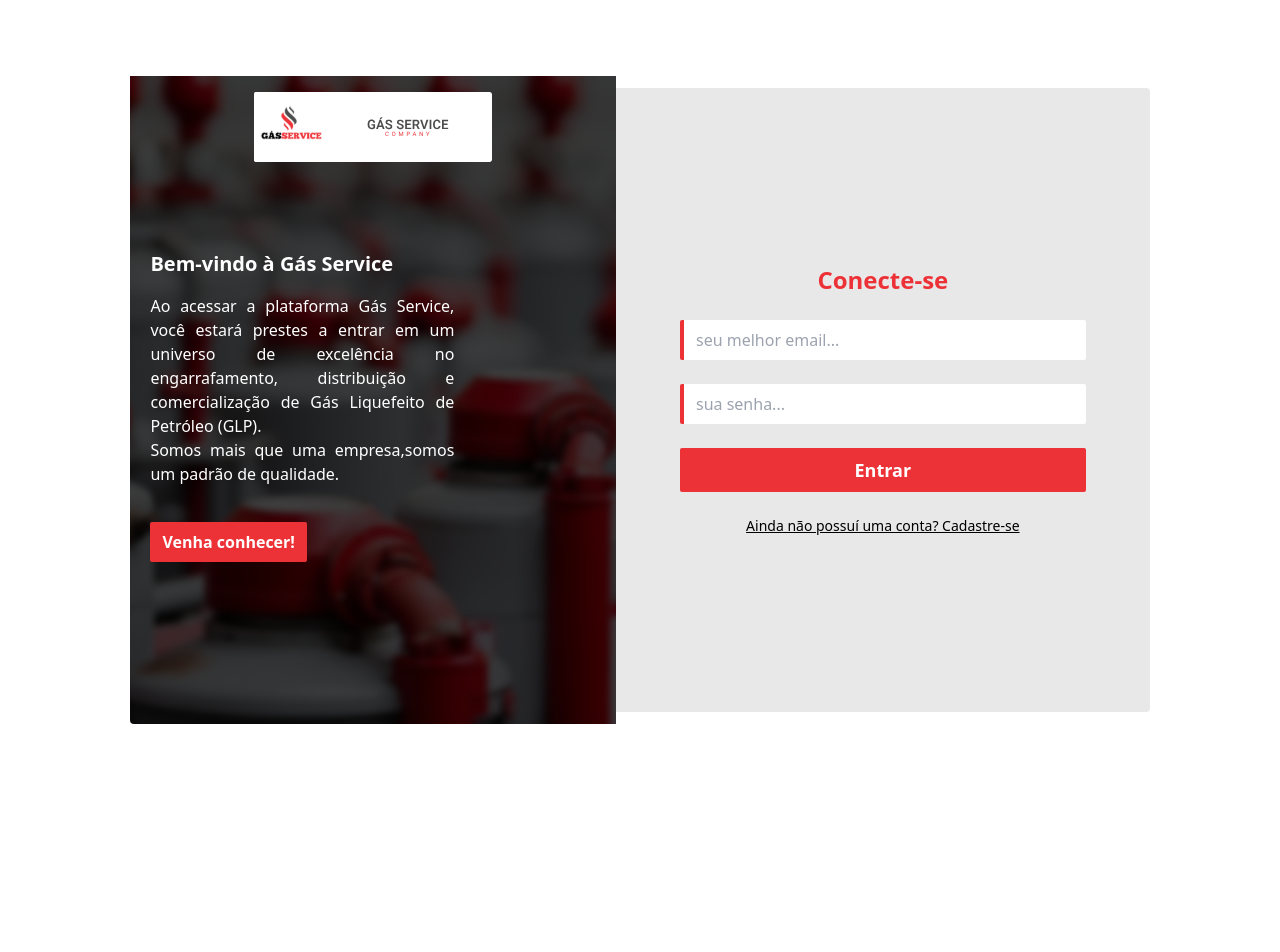
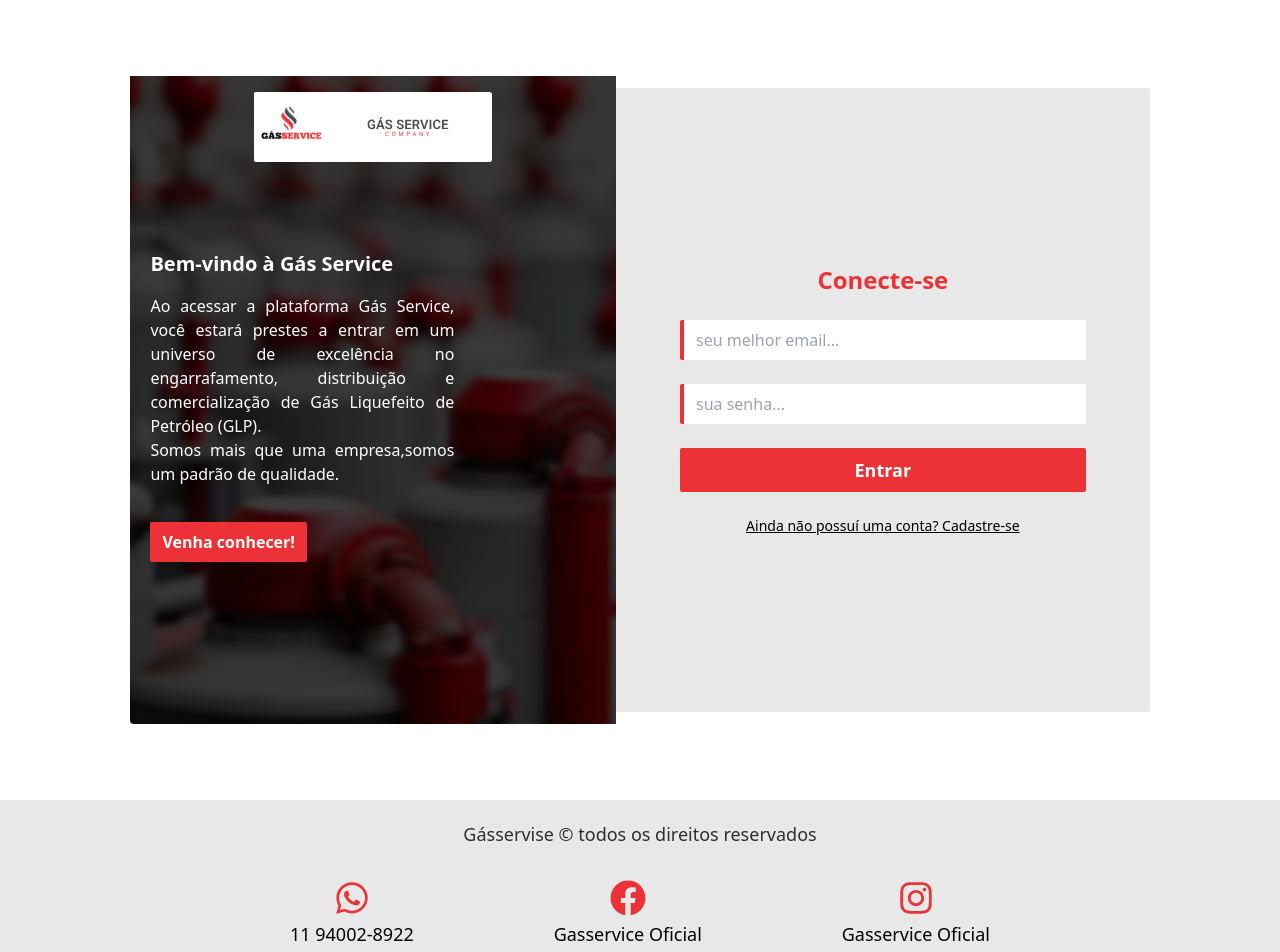
Before and after one commit to oMatheus-Farias/gasservice, a React (Vite) app: page / in a window 1280 px wide. Shown: the top 952 px of the page. Before the commit the page ends 800 px from the top, so only its background shows below. Built offline with nearby package versions, Linux system fonts and the light colour scheme.

Commit message:
feat: add Footer component

```diff
--- a/src/App.tsx
+++ b/src/App.tsx
@@ -2,15 +2,17 @@ import { BrowserRouter } from "react-router-dom";
 import AppRoutes from "./routes/routes";
 
 import AuthProvider from "./context/authContext";
+import Footer from "./components/footer";
 
-function App(){
+function App() {
   return (
     <BrowserRouter>
       <AuthProvider>
-        <AppRoutes/>
+        <AppRoutes />
+        <Footer />
       </AuthProvider>
     </BrowserRouter>
   );
-};
+}
 
 export default App;
--- a/src/components/background/index.tsx
+++ b/src/components/background/index.tsx
@@ -1,9 +1,9 @@
-import { ReactNode } from 'react';
+import { ReactNode } from "react";
 
-export default function Background({ children }: { children: ReactNode }){
-  return(
-    <div className="bg-bgImage bg-cover bg-center w-full min-h-screen" >
-      { children }
+export default function Background({ children }: { children: ReactNode }) {
+  return (
+    <div className="bg-bgImage bg-cover bg-center w-full min-h-screen pb-10">
+      {children}
     </div>
   );
-};
+}
--- /dev/null
+++ b/src/components/footer/index.tsx
@@ -0,0 +1,28 @@
+import { FaWhatsapp, FaFacebook, FaInstagram } from "react-icons/fa";
+
+export default function Footer() {
+  return (
+    <footer className="w-full p-5 bg-offWhite flex flex-col justify-center items-center gap-8">
+      <p className="opacity-80 lg:text-lg">
+        Gásservise © todos os direitos reservados
+      </p>
+
+      <div className="flex justify-between w-full max-w-[700px]">
+        <section className="flex flex-col items-center gap-1">
+          <FaWhatsapp color="#ED3237" className="text-3xl lg:text-4xl" />
+          <p className="text-xs sm:text-base lg:text-lg">11 94002-8922</p>
+        </section>
+
+        <section className="flex flex-col items-center gap-1">
+          <FaFacebook color="#ED3237" className="text-3xl lg:text-4xl" />
+          <p className="text-xs sm:text-base lg:text-lg">Gasservice Oficial</p>
+        </section>
+
+        <section className="flex flex-col items-center gap-1">
+          <FaInstagram color="#ED3237" className="text-3xl lg:text-4xl" />
+          <p className="text-xs sm:text-base lg:text-lg">Gasservice Oficial</p>
+        </section>
+      </div>
+    </footer>
+  );
+}
```
